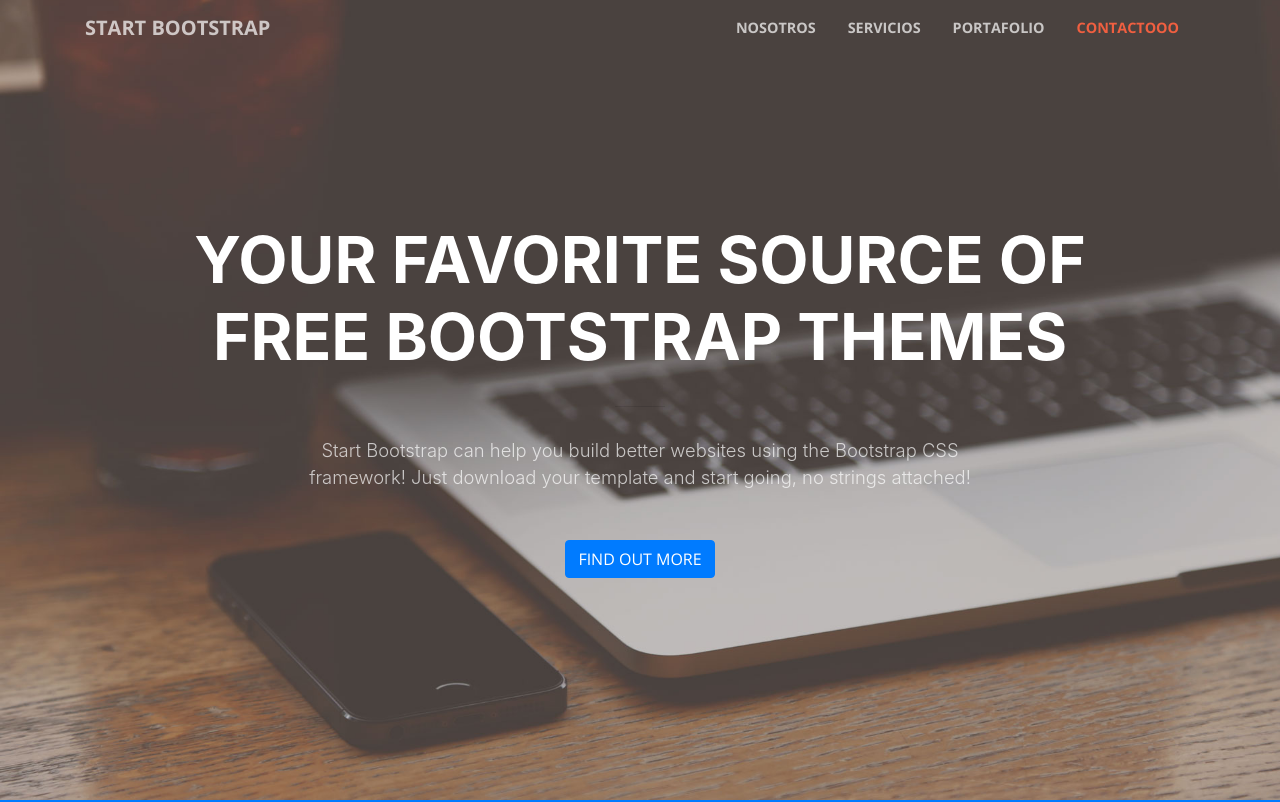
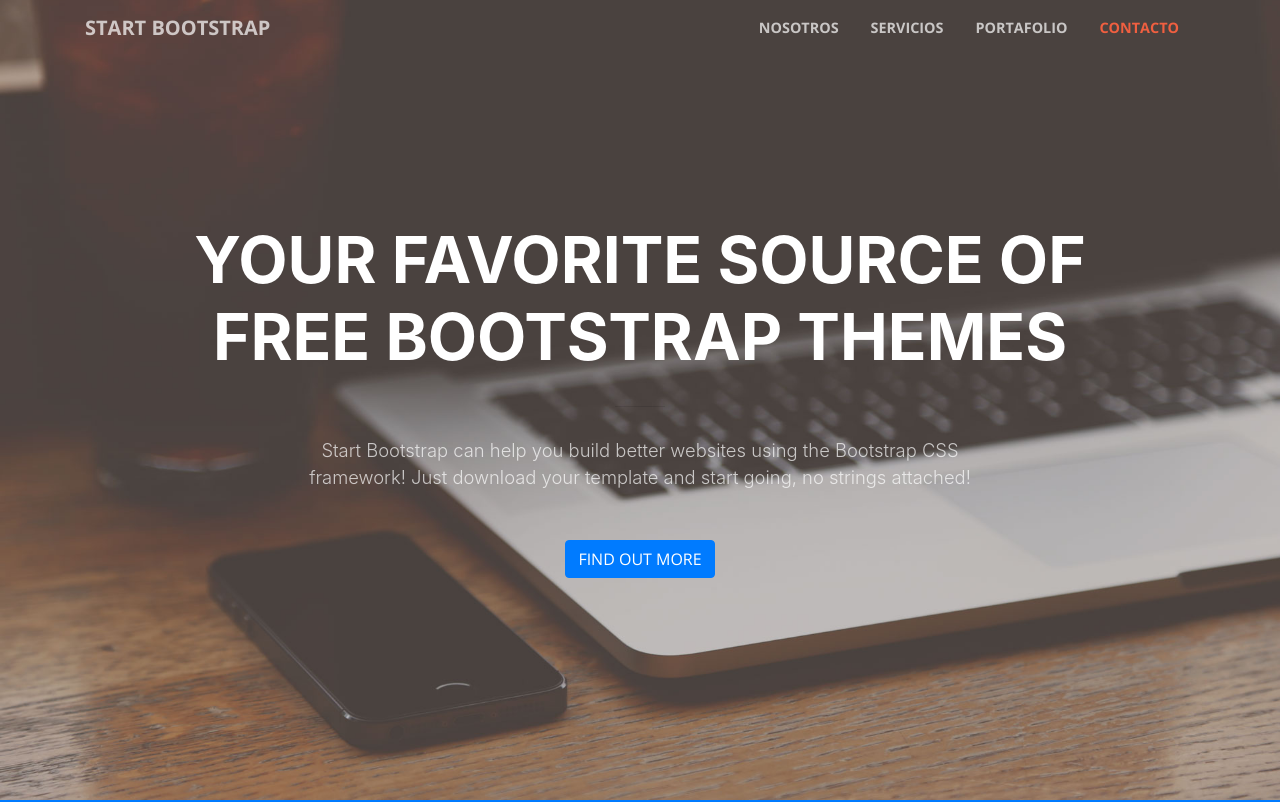
Before and after one commit to gabrielgiri/endava-git-training-origin, a website with bundled scripts: page index.html in a window 1280 px wide. Shown: the top 802 px of the page. Built offline with nearby package versions, Linux system fonts and the light colour scheme.

Commit message:
removed extra ooo

```diff
--- a/index.html
+++ b/index.html
@@ -47,7 +47,7 @@
               <a class="nav-link js-scroll-trigger" href="#portfolio">Portafolio</a>
             </li>
             <li class="nav-item">
-              <a class="nav-link js-scroll-trigger" href="#contact">Contactooo</a>
+              <a class="nav-link js-scroll-trigger" href="#contact">Contacto</a>
             </li>
           </ul>
         </div>
```
